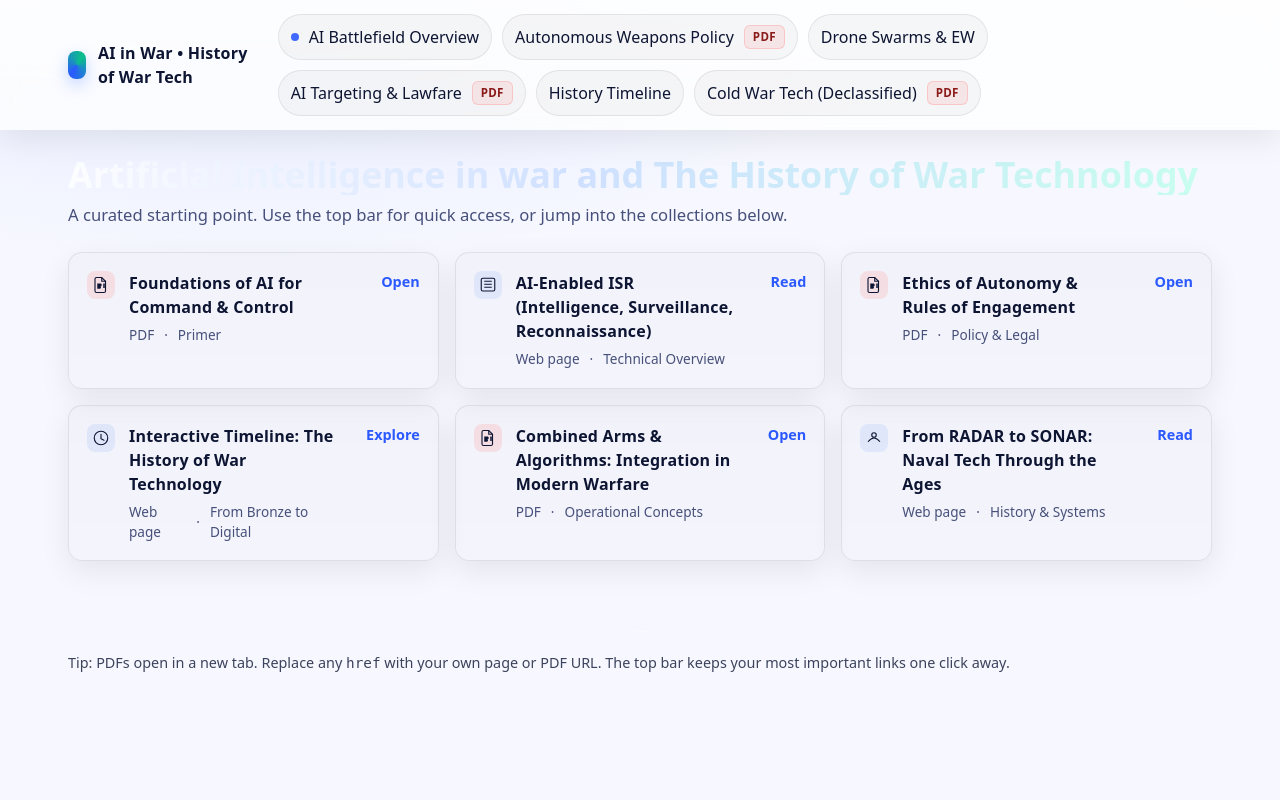
After one commit to BORRIS-ROY/portfolio_backend, a Django app: template portfolio_backend/templates/warfare.html in a window 1280 px wide. The commit adds this page. Run offline with Django 5.2, Linux system fonts and the light colour scheme; the template is opened without the code that fills it, so the values that code supplies are empty.

Commit message:
New webpage

```diff
--- a/portfolio_backend/templates/index.html
+++ b/portfolio_backend/templates/index.html
@@ -89,7 +89,7 @@
                         development and proficient in collaborating with cross-functional teams. Committed to continuous learning,
                         research, innovation, and delivering impactful, high-quality solutions.<br>
                         I thrive in environments that allow commitment, research, collaboration, creativity and teamwork as the driving force.
-                        I believe that clear communication and punctuality aren’t just habits—they're signs of respect. To me, valuing someone’s
+                        I believe that clear communication and punctuality aren’t just habits, they're signs of respect. To me, valuing someone’s
                         time and ensuring understanding are at the heart of every meaningful connection.<br>
                         I value research that is grounded in real-world application, where insights are shaped by hands-on experience in the field.
                         My focus is primarily on AI-powered factories for manufacturing automation and AI in defense systems, ensuring efficiency
--- /dev/null
+++ b/portfolio_backend/templates/warfare.html
@@ -0,0 +1,349 @@
+<!doctype html>
+<html lang="en">
+<head>
+  <meta charset="utf-8" />
+  <meta name="viewport" content="width=device-width, initial-scale=1" />
+  <title>Artificial Intelligence in war and The History of War Technology</title>
+  <meta name="description" content="Curated links on Artificial Intelligence in war and the history of war technology." />
+  <meta property="og:title" content="Artificial Intelligence in war and The History of War Technology" />
+  <meta property="og:description" content="Curated links to reports, PDFs, and pages about AI in warfare and the evolution of war technology." />
+  <meta name="theme-color" content="#0b1020" />
+  <style>
+    :root{
+      --bg: #0b1020;           /* deep navy */
+      --bg-elev: #121935;      /* slightly lighter for cards/nav */
+      --text: #ecf0ff;
+      --muted: #b6c0ef;
+      --accent: #7aa2ff;       /* link/accent */
+      --accent-2: #66e0c2;     /* subtle gradient blend */
+      --pdf: #ff6b6b;
+      --shadow: 0 10px 30px rgba(0,0,0,.35);
+      --radius: 14px;
+    }
+    *{box-sizing:border-box}
+    html,body{height:100%}
+    body{
+      margin:0; background: radial-gradient(1200px 600px at 20% -10%, rgba(122,162,255,.18), transparent 60%),
+                        radial-gradient(900px 500px at 80% -20%, rgba(102,224,194,.12), transparent 60%),
+                        var(--bg);
+      color:var(--text); font: 16px/1.5 system-ui, -apple-system, Segoe UI, Roboto, Ubuntu, Cantarell, Helvetica, Arial, "Apple Color Emoji","Segoe UI Emoji";
+      -webkit-font-smoothing:antialiased; text-rendering:optimizeLegibility;
+    }
+
+    /* Skip link for accessibility */
+    .skip{
+      position:absolute; left:-9999px; top:auto; width:1px; height:1px; overflow:hidden;
+    }
+    .skip:focus{
+      left: 16px; top: 16px; width:auto; height:auto; padding:8px 12px; z-index:9999;
+      background:#000; color:#fff; border-radius:8px; outline:2px solid #fff;
+    }
+
+    header{
+      position:sticky; top:0; z-index:50; backdrop-filter: blur(10px);
+      background: linear-gradient(180deg, rgba(18,25,53,.9), rgba(18,25,53,.75));
+      box-shadow: var(--shadow);
+    }
+    .nav{
+      display:flex; align-items:center; gap:20px; padding:14px clamp(16px, 4vw, 28px);
+      max-width:1200px; margin:0 auto;
+    }
+    .brand{
+      display:flex; align-items:center; gap:12px; text-decoration:none; color:var(--text);
+      font-weight:700; letter-spacing:.2px;
+    }
+    .brand-mark{
+      width:28px; height:28px; border-radius:8px;
+      background: conic-gradient(from 210deg, var(--accent), var(--accent-2), var(--accent));
+      box-shadow: 0 6px 16px rgba(122,162,255,.45);
+    }
+    .title{
+      margin: 24px auto 8px; padding: 0 clamp(16px, 4vw, 28px); max-width:1200px;
+      font-size: clamp(22px, 2.8vw, 36px); line-height:1.15; font-weight:900;
+      background: linear-gradient(90deg, #fff, #cfe0ff 45%, #c7ffee); -webkit-background-clip:text; background-clip:text; color:transparent;
+    }
+    .subtitle{
+      margin: 0 auto 24px; padding: 0 clamp(16px, 4vw, 28px); max-width:1200px; color:var(--muted);
+      font-size: clamp(14px, 1.3vw, 18px);
+    }
+
+    /* Top linkbar */
+    nav{
+      display:flex; gap:10px; flex-wrap:wrap; margin-left:auto;
+    }
+    .link{
+      --pad-x: 12px;
+      display:inline-flex; align-items:center; gap:10px; text-decoration:none;
+      padding: 10px var(--pad-x); border-radius:999px;
+      background: rgba(255,255,255,.04);
+      color: var(--text); border:1px solid rgba(255,255,255,.08);
+      transition: transform .12s ease, background .2s ease, border-color .2s ease;
+      white-space:nowrap;
+    }
+    .link:hover, .link:focus-visible{
+      transform: translateY(-1px);
+      background: rgba(122,162,255,.12);
+      border-color: rgba(122,162,255,.35);
+      outline:none;
+    }
+    .badge{
+      font-size:.72rem; font-weight:700; padding:2px 8px; border-radius:6px; letter-spacing:.3px;
+      background: rgba(255,255,255,.1); color: var(--muted); border:1px solid rgba(255,255,255,.12);
+    }
+    .badge.pdf{ background: rgba(255,107,107,.12); color:#ffdede; border-color: rgba(255,107,107,.35)}
+    .dot{width:8px;height:8px;border-radius:50%; background: currentColor; opacity:.9}
+
+    /* Content grid of links */
+    .wrap{max-width:1200px; margin: 10px auto 70px; padding: 0 clamp(16px, 4vw, 28px);}
+    .grid{
+      display:grid; gap:16px;
+      grid-template-columns: repeat(12, 1fr);
+    }
+    .card{
+      grid-column: span 12;
+      background: linear-gradient(180deg, rgba(255,255,255,.04), rgba(255,255,255,.02));
+      border: 1px solid rgba(255,255,255,.08);
+      border-radius: var(--radius);
+      padding: 18px; display:flex; align-items:flex-start; gap:14px; text-decoration:none; color:var(--text);
+      transition: transform .12s ease, border-color .2s ease, background .2s ease;
+      box-shadow: var(--shadow);
+    }
+    .card:hover, .card:focus-visible{
+      transform: translateY(-2px);
+      border-color: rgba(122,162,255,.35);
+      outline:none;
+    }
+    .icon{
+      width:28px; height:28px; flex: 0 0 auto; border-radius:8px; display:grid; place-items:center;
+      background: rgba(122,162,255,.15);
+    }
+    .icon.pdf{ background: rgba(255,107,107,.15)}
+    .card h3{
+      margin:0 0 6px; font-size:1rem; letter-spacing:.2px;
+    }
+    .meta{
+      display:flex; gap:10px; align-items:center; color: var(--muted); font-size:.85rem;
+    }
+    .spacer{flex:1}
+    .cta{
+      font-size:.9rem; font-weight:700; color:var(--accent); text-decoration:none;
+    }
+
+    /* Responsive columns */
+    @media (min-width: 640px){
+      .card{ grid-column: span 6; }
+    }
+    @media (min-width: 980px){
+      .card{ grid-column: span 4; }
+    }
+
+    /* Mobile menu button */
+    .menu-btn{
+      display:none;
+      margin-left:auto; background: transparent; color: var(--text); border:1px solid rgba(255,255,255,.18);
+      padding:10px 12px; border-radius:10px;
+    }
+    .menu-btn:focus-visible{ outline:2px solid var(--accent);}
+    @media (max-width: 880px){
+      nav{ display:none; width:100%; flex-direction:column; margin:10px 0 0 0}
+      .menu-btn{ display:inline-flex; }
+      .nav{ align-items:flex-start; }
+      .nav.open nav{ display:flex; }
+    }
+
+    /* Focus visibility for keyboard users */
+    :focus-visible{ outline: 2px solid var(--accent-2); outline-offset: 2px; border-radius: 10px; }
+
+    /* Respect user's preferred color scheme if set to light (keeps style harmonious) */
+    @media (prefers-color-scheme: light){
+      :root{ --bg: #f7f8ff; --bg-elev:#ffffff; --text:#0d1533; --muted:#47507a; --accent:#2b59ff; --accent-2:#0bbf8a; --shadow: 0 10px 30px rgba(0,0,0,.08); }
+      .card{ background: linear-gradient(180deg, rgba(0,0,0,.02), rgba(0,0,0,.01)); border-color: rgba(0,0,0,.08);}
+      header{ background: linear-gradient(180deg, rgba(255,255,255,.88), rgba(255,255,255,.75)); }
+      .link{ background: rgba(0,0,0,.03); border-color: rgba(0,0,0,.08); }
+      .badge{ background: rgba(0,0,0,.04); color:#3e4a78; border-color: rgba(0,0,0,.08); }
+      .badge.pdf{ background: rgba(255,107,107,.12); color: #8b1b1b; border-color: rgba(255,107,107,.25); }
+    }
+  </style>
+</head>
+<body>
+  <a class="skip" href="#content">Skip to main content</a>
+
+  <header>
+    <div class="nav" id="nav">
+      <a class="brand" href="#" aria-label="Homepage">
+        <span class="brand-mark" aria-hidden="true"></span>
+        <span>AI in War • History of War Tech</span>
+      </a>
+
+      <!-- Mobile menu toggle -->
+      <button class="menu-btn" aria-expanded="false" aria-controls="top-links" id="menuBtn">
+        ☰ Menu
+      </button>
+
+      <!-- Top links to other pages/PDFs -->
+      <nav id="top-links" aria-label="Top links">
+        <!-- Replace href values with your real URLs -->
+        <a class="link" href="ai-battlefield-overview.html">
+          <span class="dot" style="color:var(--accent)"></span> AI Battlefield Overview
+        </a>
+        <a class="link" href="autonomous-weapons-policy.pdf" target="_blank" rel="noopener">
+          Autonomous Weapons Policy <span class="badge pdf" aria-label="PDF">PDF</span>
+        </a>
+        <a class="link" href="drone-swarms-and-ewarfare.html">
+          Drone Swarms &amp; EW
+        </a>
+        <a class="link" href="lawfare-ai-targeting.pdf" target="_blank" rel="noopener">
+          AI Targeting &amp; Lawfare <span class="badge pdf">PDF</span>
+        </a>
+        <a class="link" href="history-timeline.html">
+          History Timeline
+        </a>
+        <a class="link" href="cold-war-tech-declassified.pdf" target="_blank" rel="noopener">
+          Cold War Tech (Declassified) <span class="badge pdf">PDF</span>
+        </a>
+      </nav>
+    </div>
+  </header>
+
+  <h1 class="title">Artificial Intelligence in war and The History of War Technology</h1>
+  <p class="subtitle">A curated starting point. Use the top bar for quick access, or jump into the collections below.</p>
+
+  <main id="content" class="wrap">
+    <section class="grid" aria-label="Featured links">
+      <!-- CARD 1 -->
+      <a class="card" href="foundations-of-ai-c2.pdf" target="_blank" rel="noopener">
+        <span class="icon pdf" aria-hidden="true">
+          <!-- simple PDF icon -->
+          <svg width="18" height="18" viewBox="0 0 24 24" fill="none" aria-hidden="true">
+            <path d="M6 2h7l5 5v13a2 2 0 0 1-2 2H6a2 2 0 0 1-2-2V4a2 2 0 0 1 2-2z" stroke="currentColor" stroke-width="1.5"/>
+            <path d="M13 2v5h5" stroke="currentColor" stroke-width="1.5"/>
+            <path d="M7 14h3.5c1 0 1.5.6 1.5 1.4 0 .8-.5 1.6-1.5 1.6H7V14zm0-4h4c1.2 0 2 .8 2 2s-.8 2-2 2H7v-4zm8 0h2v6h-2v-6z" fill="currentColor"/>
+          </svg>
+        </span>
+        <div>
+          <h3>Foundations of AI for Command &amp; Control</h3>
+          <div class="meta">
+            <span>PDF</span> · <span>Primer</span>
+          </div>
+        </div>
+        <span class="spacer"></span>
+        <span class="cta">Open</span>
+      </a>
+
+      <!-- CARD 2 -->
+      <a class="card" href="ai-enabled-ISR.html">
+        <span class="icon" aria-hidden="true">
+          <!-- page icon -->
+          <svg width="18" height="18" viewBox="0 0 24 24" fill="none" aria-hidden="true">
+            <path d="M5 3h14a2 2 0 0 1 2 2v13a2 2 0 0 1-2 2H5a2 2 0 0 1-2-2V5a2 2 0 0 1 2-2z" stroke="currentColor" stroke-width="1.5"/>
+            <path d="M7 7h10M7 11h10M7 15h10" stroke="currentColor" stroke-width="1.5" />
+          </svg>
+        </span>
+        <div>
+          <h3>AI-Enabled ISR (Intelligence, Surveillance, Reconnaissance)</h3>
+          <div class="meta">
+            <span>Web page</span> · <span>Technical Overview</span>
+          </div>
+        </div>
+        <span class="spacer"></span>
+        <span class="cta">Read</span>
+      </a>
+
+      <!-- CARD 3 -->
+      <a class="card" href="ethics-autonomy-rules-of-engagement.pdf" target="_blank" rel="noopener">
+        <span class="icon pdf" aria-hidden="true">
+          <svg width="18" height="18" viewBox="0 0 24 24" fill="none" aria-hidden="true">
+            <path d="M6 2h7l5 5v13a2 2 0 0 1-2 2H6a2 2 0 0 1-2-2V4a2 2 0 0 1 2-2z" stroke="currentColor" stroke-width="1.5"/>
+            <path d="M13 2v5h5" stroke="currentColor" stroke-width="1.5"/>
+            <path d="M7 14h3.5c1 0 1.5.6 1.5 1.4 0 .8-.5 1.6-1.5 1.6H7V14zm0-4h4c1.2 0 2 .8 2 2s-.8 2-2 2H7v-4zm8 0h2v6h-2v-6z" fill="currentColor"/>
+          </svg>
+        </span>
+        <div>
+          <h3>Ethics of Autonomy &amp; Rules of Engagement</h3>
+          <div class="meta">
+            <span>PDF</span> · <span>Policy &amp; Legal</span>
+          </div>
+        </div>
+        <span class="spacer"></span>
+        <span class="cta">Open</span>
+      </a>
+
+      <!-- CARD 4 -->
+      <a class="card" href="timeline-history-of-war-technology.html">
+        <span class="icon" aria-hidden="true">
+          <svg width="18" height="18" viewBox="0 0 24 24" fill="none" aria-hidden="true">
+            <circle cx="12" cy="12" r="9" stroke="currentColor" stroke-width="1.5"/>
+            <path d="M12 7v6l4 2" stroke="currentColor" stroke-width="1.5" stroke-linecap="round"/>
+          </svg>
+        </span>
+        <div>
+          <h3>Interactive Timeline: The History of War Technology</h3>
+          <div class="meta">
+            <span>Web page</span> · <span>From Bronze to Digital</span>
+          </div>
+        </div>
+        <span class="spacer"></span>
+        <span class="cta">Explore</span>
+      </a>
+
+      <!-- CARD 5 -->
+      <a class="card" href="combined-arms-and-algorithms.pdf" target="_blank" rel="noopener">
+        <span class="icon pdf" aria-hidden="true">
+          <svg width="18" height="18" viewBox="0 0 24 24" fill="none" aria-hidden="true">
+            <path d="M6 2h7l5 5v13a2 2 0 0 1-2 2H6a2 2 0 0 1-2-2V4a2 2 0 0 1 2-2z" stroke="currentColor" stroke-width="1.5"/>
+            <path d="M13 2v5h5" stroke="currentColor" stroke-width="1.5"/>
+            <path d="M7 14h3.5c1 0 1.5.6 1.5 1.4 0 .8-.5 1.6-1.5 1.6H7V14zm0-4h4c1.2 0 2 .8 2 2s-.8 2-2 2H7v-4zm8 0h2v6h-2v-6z" fill="currentColor"/>
+          </svg>
+        </span>
+        <div>
+          <h3>Combined Arms &amp; Algorithms: Integration in Modern Warfare</h3>
+          <div class="meta">
+            <span>PDF</span> · <span>Operational Concepts</span>
+          </div>
+        </div>
+        <span class="spacer"></span>
+        <span class="cta">Open</span>
+      </a>
+
+      <!-- CARD 6 -->
+      <a class="card" href="naval-history-radar-sonar.html">
+        <span class="icon" aria-hidden="true">
+          <svg width="18" height="18" viewBox="0 0 24 24" fill="none" aria-hidden="true">
+            <path d="M4 17c2.5-3 6-5 8-5s5.5 2 8 5" stroke="currentColor" stroke-width="1.5" />
+            <circle cx="12" cy="8" r="3" stroke="currentColor" stroke-width="1.5" />
+          </svg>
+        </span>
+        <div>
+          <h3>From RADAR to SONAR: Naval Tech Through the Ages</h3>
+          <div class="meta">
+            <span>Web page</span> · <span>History &amp; Systems</span>
+          </div>
+        </div>
+        <span class="spacer"></span>
+        <span class="cta">Read</span>
+      </a>
+
+    </section>
+  </main>
+
+  <footer class="wrap" style="opacity:.8; font-size:.9rem; padding-bottom:40px">
+    <hr style="border:0; height:1px; background: linear-gradient(90deg, rgba(255,255,255,.06), rgba(255,255,255,.18), rgba(255,255,255,.06)); margin: 10px 0 20px;">
+    <p>
+      Tip: PDFs open in a new tab. Replace any <code>href</code> with your own page or PDF URL.
+      The top bar keeps your most important links one click away.
+    </p>
+  </footer>
+
+  <script>
+    // Small, accessible mobile menu toggle
+    (function(){
+      const btn = document.getElementById('menuBtn');
+      const navWrap = document.getElementById('nav');
+      btn?.addEventListener('click', () => {
+        const open = navWrap.classList.toggle('open');
+        btn.setAttribute('aria-expanded', String(open));
+      });
+    }());
+  </script>
+</body>
+</html>
--- a/projects/models.py
+++ b/projects/models.py
@@ -6,6 +6,7 @@ class Project(models.Model):
     description = models.TextField()          # Project description
     technology = models.CharField(max_length=100)  # Technology used
     project_url = models.URLField(blank=True, null=True)  # Optional: Link to the project
+    script_path = models.CharField(max_length=255, blank=True, null=True)
 
     def __str__(self):
         return self.title
```
